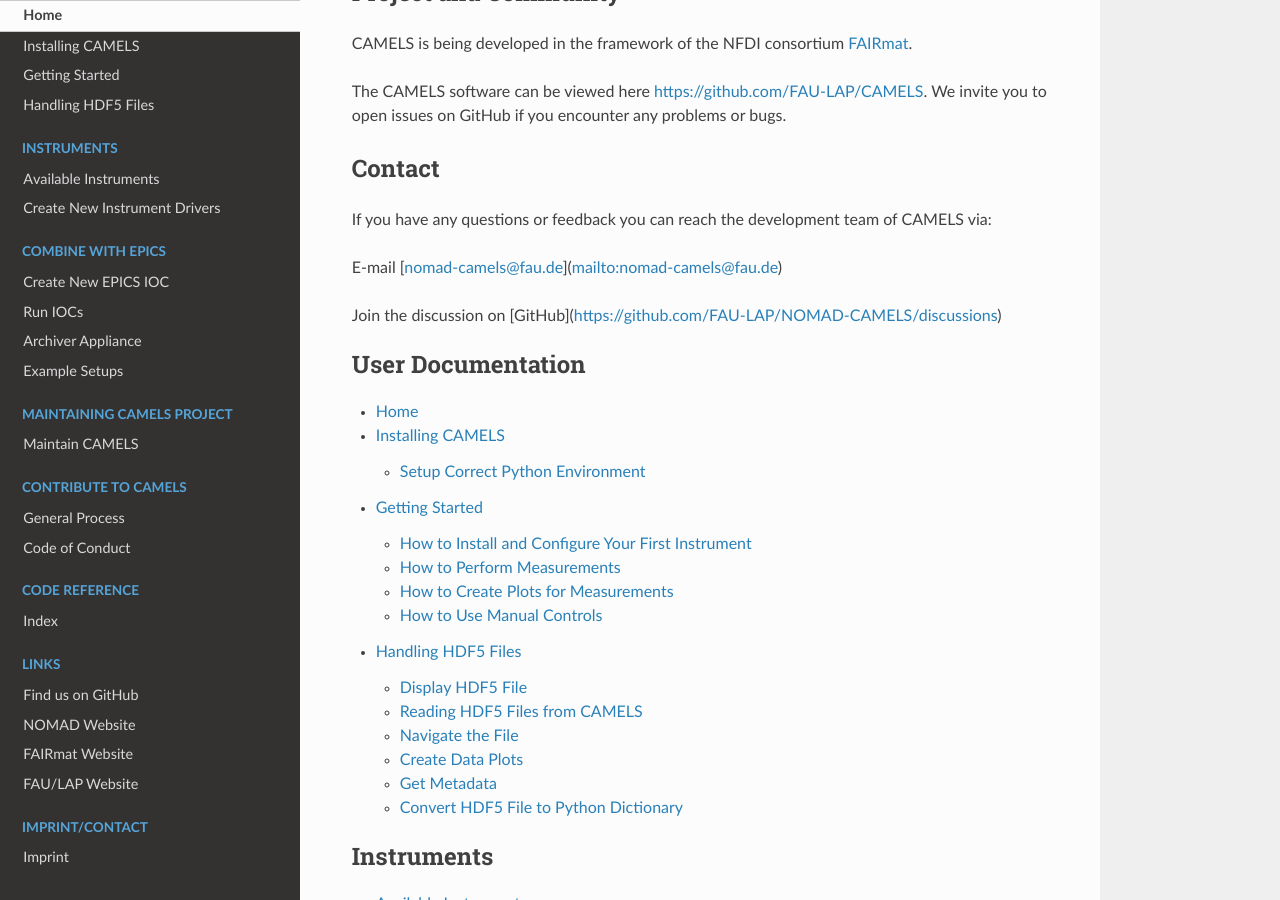
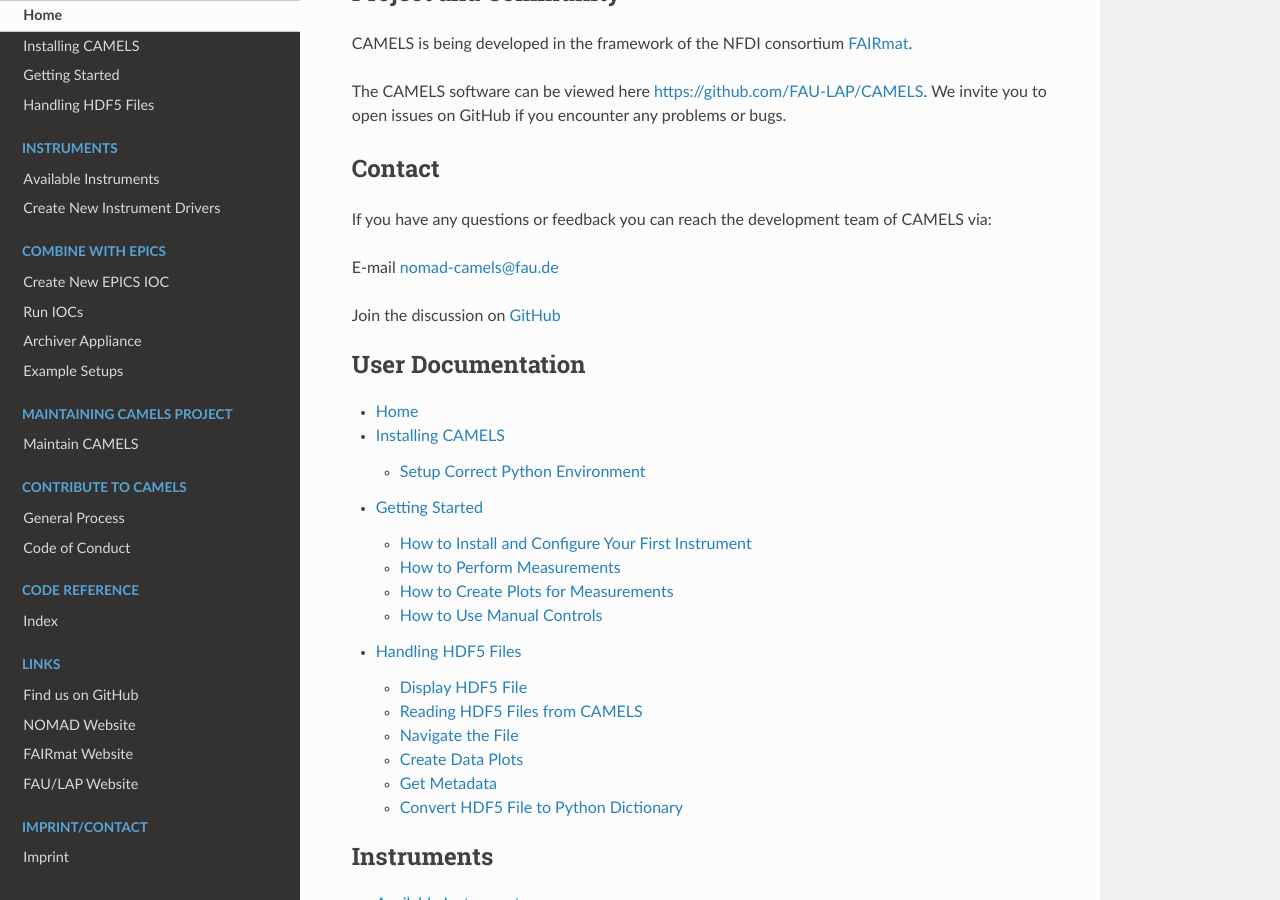
Before and after one commit to FAU-LAP/NOMAD-CAMELS, a Sphinx documentation site: the page built from docs/source/index.rst, in a window 1280 px wide and 900 px high, scrolled down 1194 px. Built offline with Sphinx 7.4.7 and the Read the Docs theme 2.0.0, drawn with Linux system fonts in a browser that asks for light colours; pages that are not in the unit, such as notebooks, are missing from menus.

Commit message:
fixed links

```diff
--- a/docs/source/index.rst
+++ b/docs/source/index.rst
@@ -35,9 +35,9 @@
 =======
 If you have any questions or feedback you can reach the development team of CAMELS via:
 
-E-mail [nomad-camels@fau.de](mailto:nomad-camels@fau.de)
+E-mail `nomad-camels@fau.de <mailto:nomad-camels@fau.de>`_
 
-Join the discussion on [GitHub](https://github.com/FAU-LAP/NOMAD-CAMELS/discussions)
+Join the discussion on `GitHub <https://github.com/FAU-LAP/NOMAD-CAMELS/discussions>`_
 
 .. toctree::
    :maxdepth: 2
```
